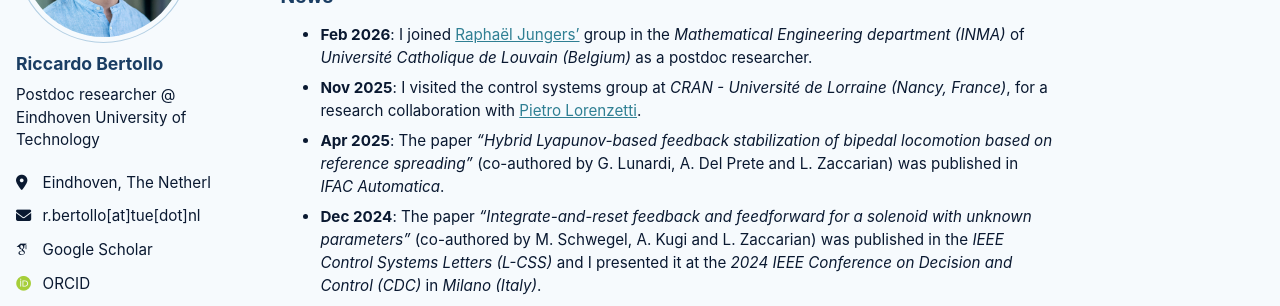
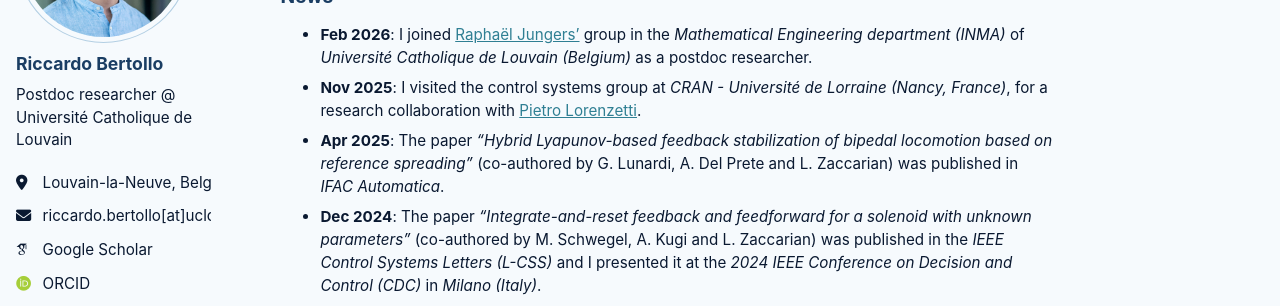
Before and after one commit to riccardobertollo/riccardobertollo.github.io, a Jekyll site: the page built from _pages/about.md, in a window 1280 px wide. Shown: the part 225-531 px from the top of the page. Built offline with Jekyll 4.4.1, drawn with Linux system fonts in a browser that asks for light colours; some web fonts are replaced; a script that is not in the unit is left out.

Commit message:
Updated sidebar

```diff
--- a/_config.yml
+++ b/_config.yml
@@ -25,11 +25,11 @@ author:
   avatar           : "profile.jpg"
   name             : "Riccardo Bertollo"
   pronouns         : # example: "she/her"
-  bio              : "Postdoc researcher @ Eindhoven University of Technology"
-  location         : "Eindhoven, The Netherlands"
+  bio              : "Postdoc researcher @ Université Catholique de Louvain"
+  location         : "Louvain-la-Neuve, Belgium"
   employer         : #""
   uri              : # URL
-  email            : "r.bertollo[at]tue[dot]nl"
+  email            : "riccardo.bertollo[at]uclouvain[dot]be"
 
   # Academic websites
   academia         : # URL
```
